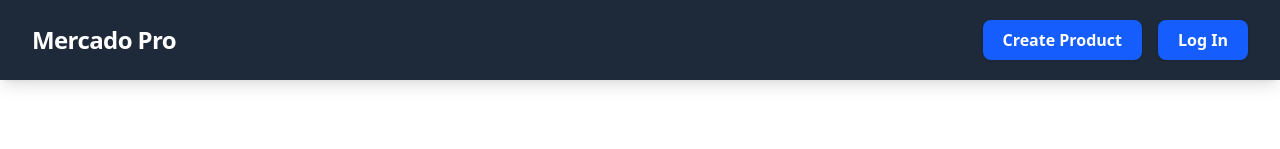
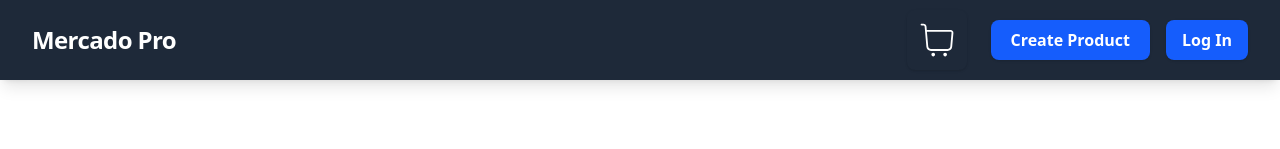
Before and after one commit to aaropaltemaa/Mercado-Pro, a React (Vite) app in the folder client/: page / in a window 1280 px wide. Shown: the top 149 px of the page. Built offline with nearby package versions, Linux system fonts and the light colour scheme; no server answers.

Commit message:
added shopping cart icon to navbar

```diff
--- a/client/src/App.tsx
+++ b/client/src/App.tsx
@@ -3,10 +3,10 @@ import ProductList from "./pages/ProductList";
 import CreateProductForm from "./pages/CreateProductForm";
 import LoginForm from "./components/LoginForm";
 import NavBar from "./components/NavBar";
-import MyOrdersPage from "./components/MyOrdersPage";
 import { Toaster } from "react-hot-toast";
 import { useAuthStore } from "./store/auth";
 import { useEffect } from "react";
+import MyOrdersPage from "./components/MyOrdersPage";
 
 const App = () => {
   const initialize = useAuthStore((state) => state.initialize);
--- a/client/src/components/NavBar.tsx
+++ b/client/src/components/NavBar.tsx
@@ -1,5 +1,6 @@
 import { Link } from "react-router-dom";
 import { useAuthStore } from "../store/auth";
+import { CiShoppingCart } from "react-icons/ci";
 
 const NavBar: React.FC = () => {
   const user = useAuthStore((state) => state.user);
@@ -13,7 +14,15 @@ const NavBar: React.FC = () => {
             Mercado Pro
           </h1>
         </Link>
-        <div className="flex flex-row gap-4">
+        <div className="flex items-center gap-6">
+          <Link
+            to="/cart"
+            className="hover:bg-blue-700 text-white p-2 rounded-lg shadow transition flex items-center justify-center"
+          >
+            <CiShoppingCart size={44} />
+          </Link>
+
+          <div className="flex gap-4">
             <Link
               to="/create-product"
               className="bg-blue-600 hover:bg-blue-700 text-white font-semibold py-2 px-5 rounded-lg shadow transition"
@@ -23,18 +32,19 @@ const NavBar: React.FC = () => {
             {user ? (
               <button
                 onClick={logout}
-              className="bg-red-600 hover:bg-red-700 text-white font-semibold py-2 px-5 rounded-lg shadow transition"
+                className="bg-red-600 hover:bg-red-700 text-white font-semibold py-2 px-4 rounded-lg shadow transition"
               >
                 Log Out
               </button>
             ) : (
               <Link
                 to="/login"
-              className="bg-blue-600 hover:bg-blue-700 text-white font-semibold py-2 px-5 rounded-lg shadow transition"
+                className="bg-blue-600 hover:bg-blue-700 text-white font-semibold py-2 px-4 rounded-lg shadow transition"
               >
                 Log In
               </Link>
             )}
+          </div>
         </div>
       </div>
     </nav>
```
Lines whose indentation alone changed are shown as unchanged.
